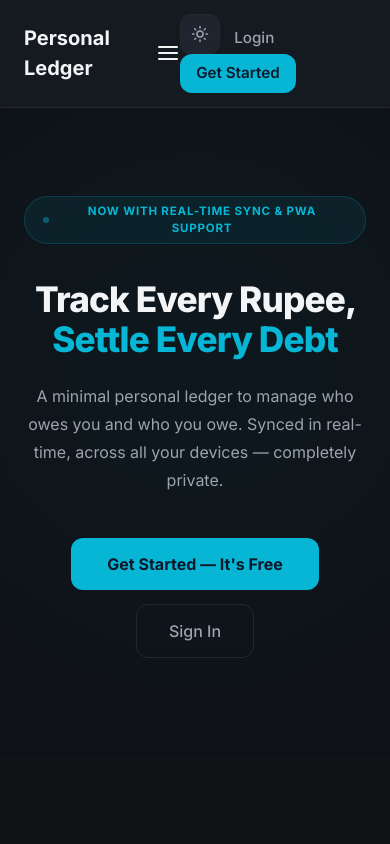
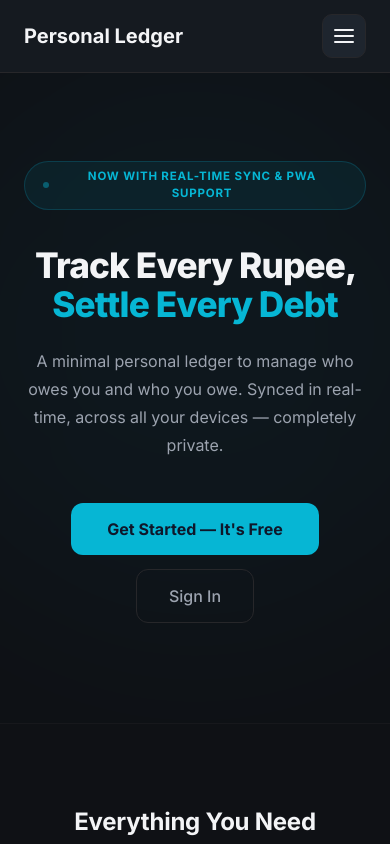
Before and after one commit to Sayeed-5/Personal-Ledger, a React (Vite) app: page / in a window 390 px wide. Shown: the top 844 px of the page. Built offline with nearby package versions, Linux system fonts and the light colour scheme; no server answers.

Commit message:
Update index.css

```diff
--- a/src/index.css
+++ b/src/index.css
@@ -449,3 +449,79 @@ input[type="date"] {
     grid-column: 1;
   }
 }
+
+/* ─── NAVBAR RESPONSIVE (mobile hamburger) ─── */
+.navbar-toggler {
+  display: none;
+  align-items: center;
+  justify-content: center;
+  width: 44px;
+  height: 44px;
+  padding: 0;
+  border: 1px solid var(--line);
+  border-radius: 10px;
+  background: var(--bg-hover);
+  color: var(--text);
+  cursor: pointer;
+  transition: all 0.2s ease;
+  flex-shrink: 0;
+}
+
+.navbar-toggler:hover {
+  color: var(--accent);
+  border-color: var(--accent-border);
+  background: var(--accent-ring);
+}
+
+@media (max-width: 768px) {
+  .navbar-toggler {
+    display: inline-flex;
+  }
+
+  .navbar-menu {
+    position: fixed;
+    top: 57px;
+    left: 0;
+    right: 0;
+    background: var(--bg-panel);
+    border-bottom: 1px solid var(--line);
+    flex-direction: column;
+    align-items: stretch;
+    gap: 0;
+    padding: 12px 24px 20px;
+    box-shadow: 0 10px 25px rgba(0, 0, 0, 0.2);
+    max-height: 0;
+    overflow: hidden;
+    opacity: 0;
+    transition: max-height 0.3s ease, opacity 0.2s ease;
+    z-index: 49;
+  }
+
+  .navbar-menu-open {
+    max-height: 320px;
+    opacity: 1;
+  }
+
+  .navbar-menu .theme-toggle {
+    align-self: flex-start;
+  }
+
+  .navbar-menu > a,
+  .navbar-menu > div,
+  .navbar-menu > button:not(.theme-toggle) {
+    margin-top: 10px;
+  }
+
+  .navbar-menu .btn-primary {
+    display: block;
+    text-align: center;
+  }
+}
+
+@media (min-width: 769px) {
+  .navbar-menu {
+    display: flex;
+    align-items: center;
+    gap: 10px;
+  }
+}
```
